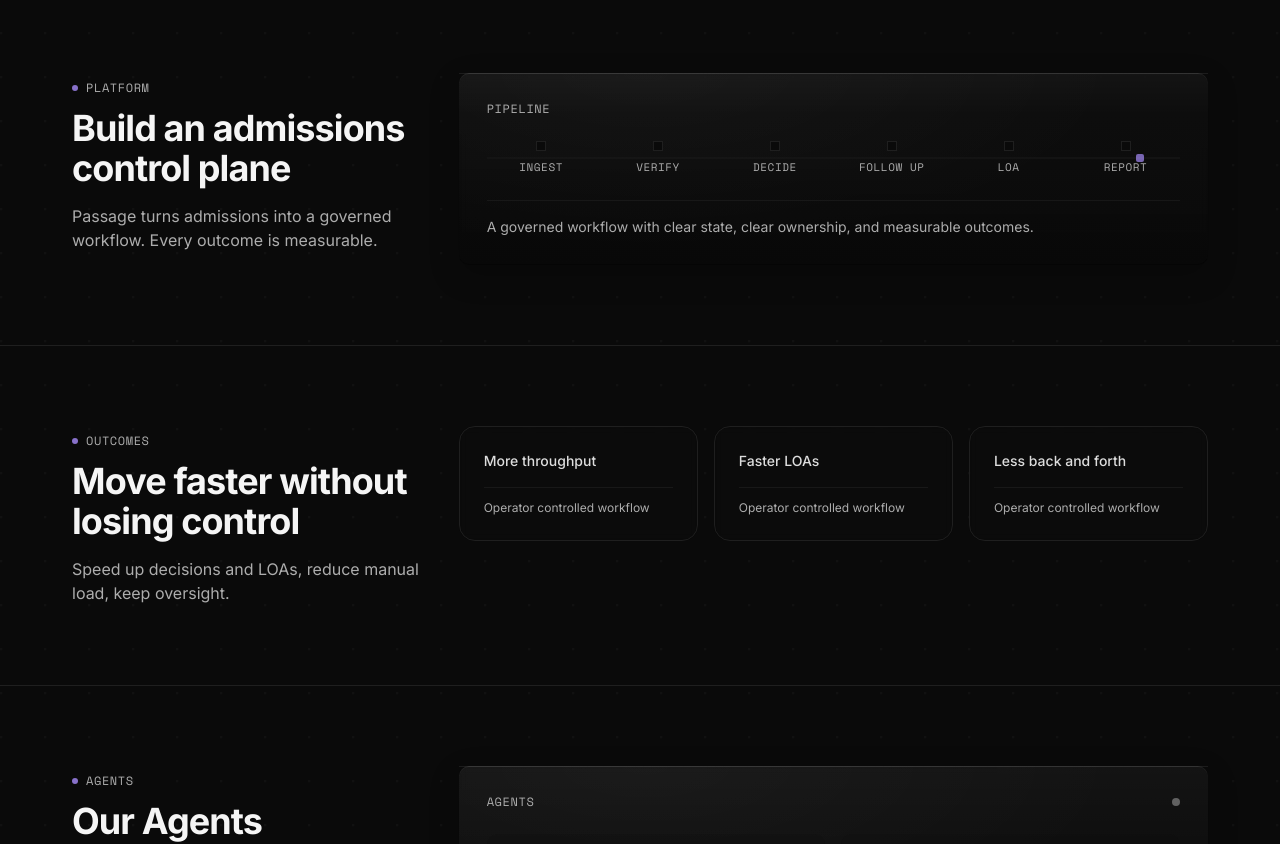
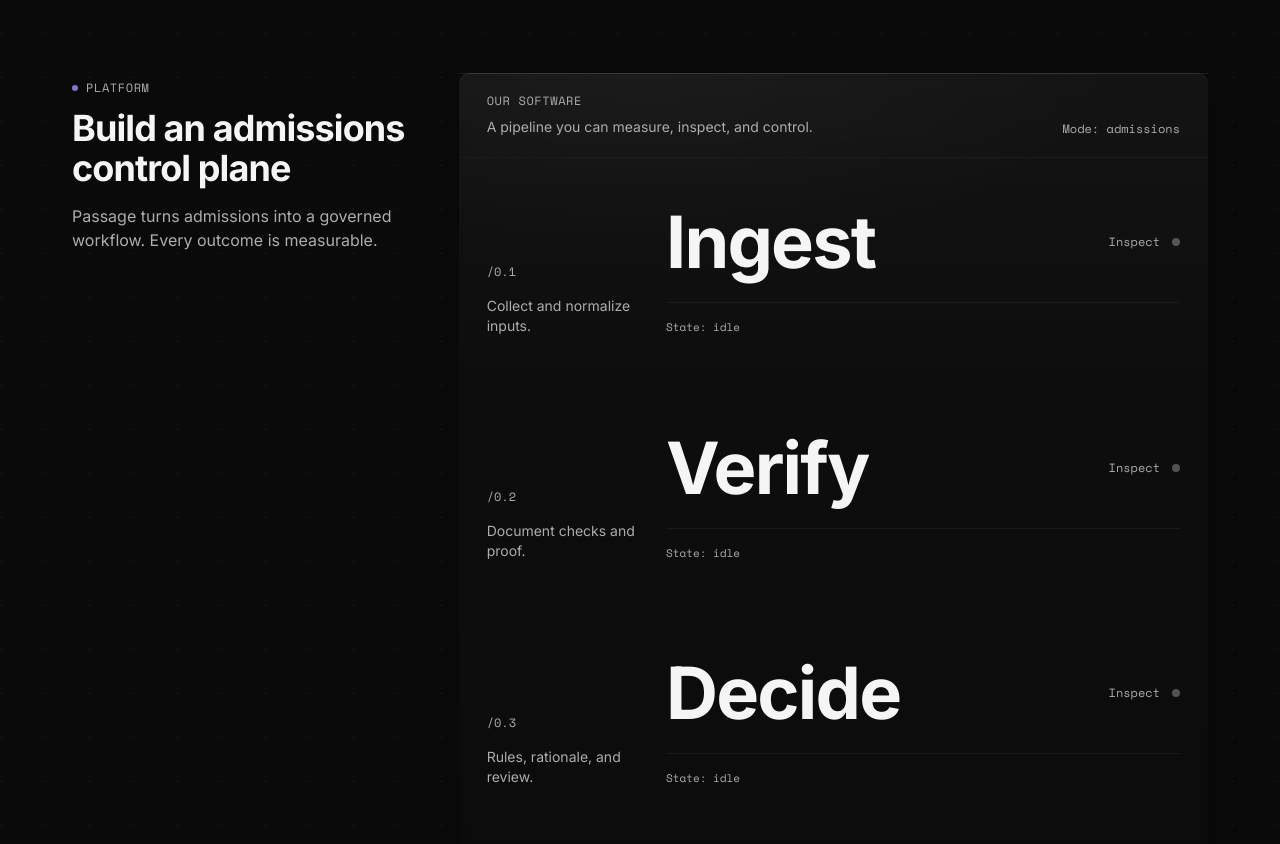
Before and after one commit to rayan-os/passage-poc, a Next.js app: page / in a window 1280 px wide. Shown: the part 980-1824 px from the top of the page. Built offline with nearby package versions, Linux system fonts and the light colour scheme.

Commit message:
feat: palantir-style platform section with software rows
Replace the pipeline widget with a Palantir-inspired software rows layout using large typographic anchors, thin dividers, and subtle hover focus.

```diff
--- a/app/page.tsx
+++ b/app/page.tsx
@@ -2,7 +2,7 @@ import dynamic from "next/dynamic";
 import Hero from "@/components/landing/Hero";
 import { Section } from "@/components/landing/Layout";
 import { COPY } from "@/components/landing/copy";
-import PipelineStrip from "@/components/landing/PipelineStrip";
+import PlatformSoftwareRows from "@/components/landing/PlatformSoftwareRows";
 import OutcomeStrip from "@/components/landing/OutcomeStrip";
 import ProofSection from "@/components/landing/ProofSection";
 import IntegrationsGrid from "@/components/landing/IntegrationsGrid";
@@ -26,7 +26,7 @@ export default function Home() {
       <Hero />
 
       <Section id="platform" eyebrow="Platform" title={COPY.platformClaim.header} subtitle={COPY.platformClaim.body}>
-        <PipelineStrip />
+        <PlatformSoftwareRows />
       </Section>
 
       <Section id="outcomes" eyebrow="Outcomes" title={COPY.outcomeStrip.header} subtitle={COPY.outcomeStrip.body}>
--- /dev/null
+++ b/components/landing/PlatformSoftwareRows.tsx
@@ -0,0 +1,99 @@
+"use client";
+
+import { motion, useReducedMotion } from "framer-motion";
+import { useMemo, useState } from "react";
+import { COPY } from "@/components/landing/copy";
+
+const ROW_META = [
+  { code: "/0.1", blurb: "Collect and normalize inputs." },
+  { code: "/0.2", blurb: "Document checks and proof." },
+  { code: "/0.3", blurb: "Rules, rationale, and review." },
+  { code: "/0.4", blurb: "Requests and follow ups." },
+  { code: "/0.5", blurb: "Generate LOAs and track status." },
+  { code: "/0.6", blurb: "Metrics and audit exports." },
+];
+
+export default function PlatformSoftwareRows() {
+  const reduce = useReducedMotion();
+  const [active, setActive] = useState<number | null>(null);
+
+  const rows = useMemo(
+    () =>
+      COPY.platformClaim.stages.map((label, idx) => ({
+        label,
+        idx,
+        code: ROW_META[idx]?.code ?? `/${idx + 1}`,
+        blurb: ROW_META[idx]?.blurb ?? "",
+      })),
+    []
+  );
+
+  return (
+    <div className="panel panel-sharp panel-topline">
+      <div className="px-6 md:px-7 py-5 flex items-end justify-between gap-6">
+        <div>
+          <p className="text-xs font-mono uppercase tracking-wider text-muted-foreground">Our software</p>
+          <p className="mt-2 text-sm text-muted-foreground max-w-md">
+            A pipeline you can measure, inspect, and control.
+          </p>
+        </div>
+        <div className="hidden md:block text-xs font-mono text-muted-foreground">Mode: admissions</div>
+      </div>
+
+      <div className="divider" />
+
+      <div>
+        {rows.map((r) => {
+          const isActive = active === r.idx;
+          return (
+            <motion.div
+              key={r.label}
+              onMouseEnter={() => setActive(r.idx)}
+              onMouseLeave={() => setActive(null)}
+              className={[
+                "relative px-6 md:px-7 py-10 md:py-12",
+                "transition-colors",
+                isActive ? "bg-foreground/[0.03]" : "",
+              ].join(" ")}
+              initial={reduce ? undefined : { opacity: 0, y: 10 }}
+              whileInView={reduce ? undefined : { opacity: 1, y: 0 }}
+              viewport={{ once: true, amount: 0.25 }}
+              transition={{ duration: 0.5, ease: "easeOut", delay: r.idx * 0.04 }}
+            >
+              <div
+                aria-hidden="true"
+                className={[
+                  "absolute left-0 top-0 h-full w-[2px] transition-opacity",
+                  isActive ? "opacity-100 bg-violet-400/70" : "opacity-0",
+                ].join(" ")}
+              />
+
+              <div className="grid grid-cols-1 md:grid-cols-12 gap-6 items-end">
+                <div className="md:col-span-3">
+                  <p className="text-xs font-mono text-muted-foreground">{r.code}</p>
+                  <p className="mt-4 text-sm text-muted-foreground">{r.blurb}</p>
+                </div>
+
+                <div className="md:col-span-9">
+                  <div className="flex items-center justify-between gap-6">
+                    <h3 className="font-display text-5xl md:text-6xl lg:text-7xl font-bold tracking-tight leading-none">
+                      {r.label}
+                    </h3>
+                    <div className="hidden md:flex items-center gap-3">
+                      <span className="text-xs font-mono text-muted-foreground">Inspect</span>
+                      <span className="h-2 w-2 rounded-full bg-foreground/30" />
+                    </div>
+                  </div>
+                  <div className="mt-6 divider" />
+                  <div className="mt-4 text-[11px] font-mono text-muted-foreground">
+                    State: {isActive ? "active" : "idle"}
+                  </div>
+                </div>
+              </div>
+            </motion.div>
+          );
+        })}
+      </div>
+    </div>
+  );
+}
```
